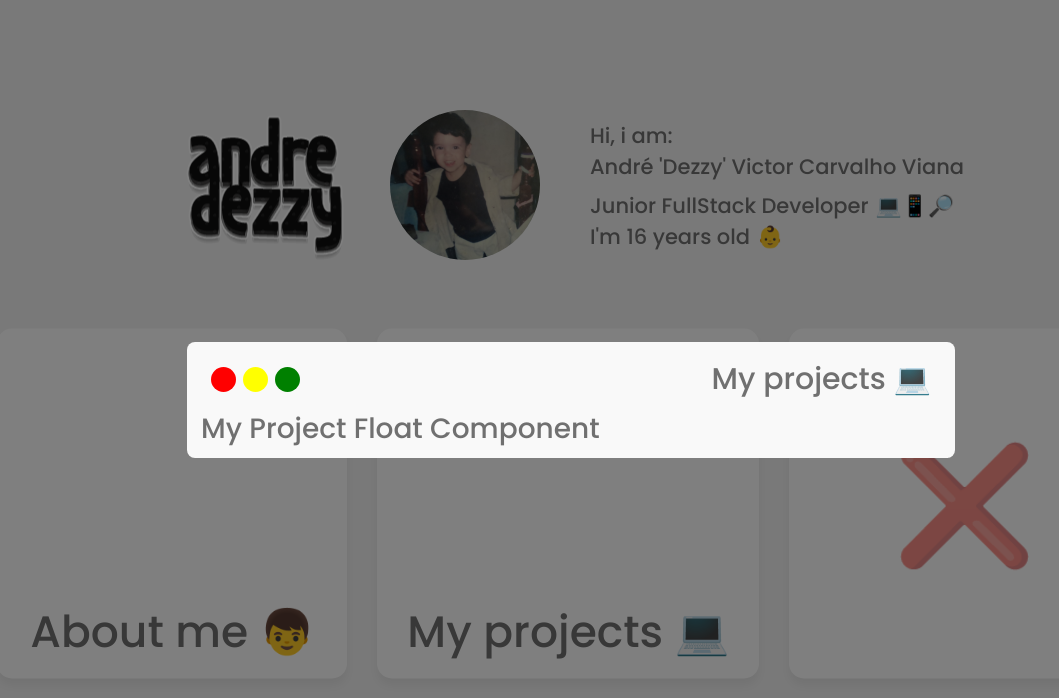
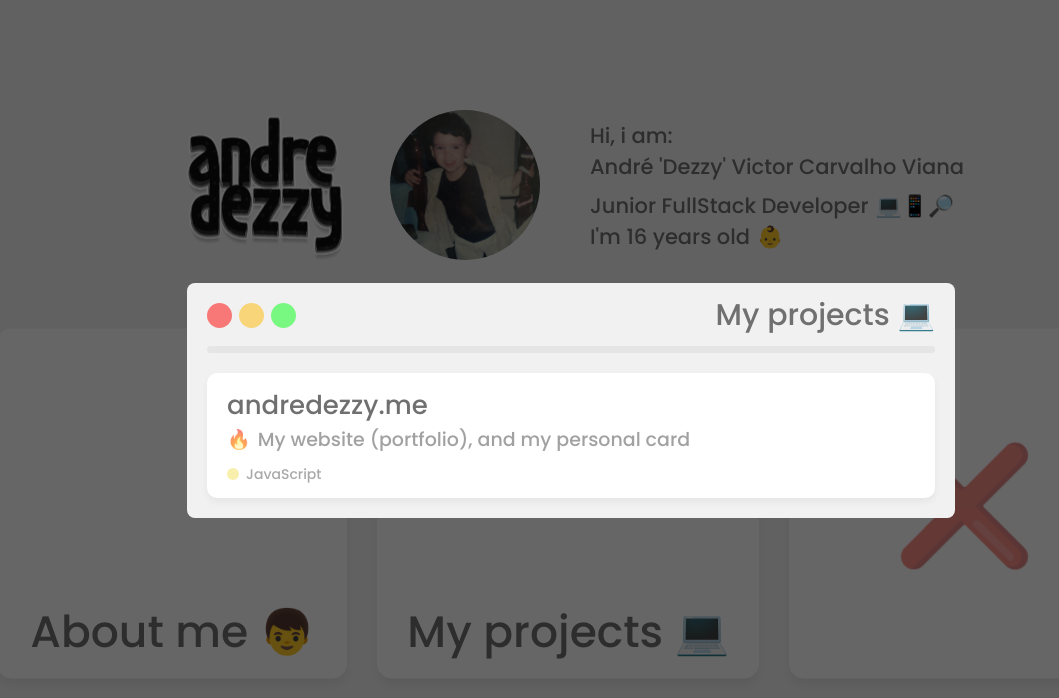
Before and after one commit to andredezzy/andredezzy.me, a React (Create React App) app: page / in a window 1280 px wide. Both pictures are taken after a click on the element "My projects 💻". Shown: the top 698 px of the page, without its empty margins (69-1128 px from the left). Built offline with nearby package versions, Linux system fonts and the light colour scheme.

Commit message:
Improve float's header & add static project card to 'My projects' :sparkles:

```diff
--- a/src/components/Float/index.jsx
+++ b/src/components/Float/index.jsx
@@ -1,7 +1,9 @@
 import React from 'react';
 import PropTypes from 'prop-types';
 
-import { Modal, Header, Circle } from './styles';
+import {
+  Modal, Header, Circle, Separator,
+} from './styles';
 
 export default function Float({
   show, title, render, onClose,
@@ -10,13 +12,15 @@ export default function Float({
     <Modal show={show} onHide={onClose}>
       <Header>
         <Header.Buttons>
-          <Circle size="25px" color="red" />
-          <Circle size="25px" color="yellow" />
-          <Circle size="25px" color="green" />
+          <Circle size="25px" color="#FF0000" onClick={onClose} />
+          <Circle size="25px" color="#FFBA00" onClick={onClose} />
+          <Circle size="25px" color="#00FF12" onClick={onClose} />
         </Header.Buttons>
 
         <Header.Title>{title}</Header.Title>
       </Header>
+
+      <Separator />
 
       {render}
     </Modal>
--- a/src/components/Float/pages/MyProjects/index.jsx
+++ /dev/null
@@ -1,11 +0,0 @@
-import React from 'react';
-
-// import { Container } from './styles';
-
-export default function MyProjects() {
-  return (
-    <div>
-      <h3>My Project Float Component</h3>
-    </div>
-  );
-}
--- a/src/components/Float/styles.js
+++ b/src/components/Float/styles.js
@@ -11,12 +11,12 @@ export const Modal = styled(BootstrapModal)`
     max-width: none;
 
     & .modal-content {
-      background: #f9f9f9;
+      background: #f1f1f1;
 
       border: 0;
       border-radius: 0.5rem;
 
-      padding: 5px 14px;
+      padding: 10px 20px 20px;
 
       transition: width 0.3s ease;
 
@@ -51,8 +51,6 @@ export const Header = styled.div`
   display: flex;
   justify-content: space-between;
   align-items: center;
-
-  padding: 10px 10px;
 `;
 
 Header.Buttons = styled.div`
@@ -61,14 +59,54 @@ Header.Buttons = styled.div`
 
 Header.Title = styled.span`
   font-size: 30px;
+
+  transition: all 0.3s ease;
+
+  @media (max-width: 576px) {
+    font-size: 24px;
+  }
+
+  @media (max-width: 320px) {
+    font-size: 22px;
+  }
 `;
 
 export const Circle = styled.div`
-  width: ${({ size }) => size || '50px'};
-  height: ${({ size }) => size || '50px'};
+  width: ${({ size }) => size};
+  height: ${({ size }) => size};
 
   background: ${({ color }) => color || '#CCC'};
+  opacity: 0.5;
+
   border-radius: 50%;
 
   margin-right: 7px;
+
+  cursor: pointer;
+
+  transition: all 0.3s ease;
+
+  &:hover {
+    opacity: 0.6;
+  }
+
+  @media (max-width: 576px) {
+    width: ${({ size }) => `calc(${size} - 7px)`};
+    height: ${({ size }) => `calc(${size} - 7px)`};
+  }
+
+  @media (max-width: 320px) {
+    width: ${({ size }) => `calc(${size} - 8px)`};
+    height: ${({ size }) => `calc(${size} - 8px)`};
+  }
 `;
+
+export const Separator = styled.div`
+  width: 100%;
+  height: 7px;
+
+  background: #e5e5e5;
+  border-radius: 100px;
+
+  margin: 8px 0 20px;
+`;
--- /dev/null
+++ b/src/components/Language/index.jsx
@@ -0,0 +1,18 @@
+import React from 'react';
+import PropTypes from 'prop-types';
+
+import { Container, Circle } from './styles';
+
+export default function Language({ label, color }) {
+  return (
+    <Container>
+      <Circle size="12px" color={color} />
+      <span>{label}</span>
+    </Container>
+  );
+}
+
+Language.propTypes = {
+  label: PropTypes.string.isRequired,
+  color: PropTypes.string.isRequired,
+};
--- /dev/null
+++ b/src/components/Language/styles.js
@@ -0,0 +1,30 @@
+import styled from 'styled-components';
+
+export const Container = styled.div`
+  display: flex;
+  align-items: center;
+
+  & > span {
+    font-size: 14px;
+    color: #707070;
+    opacity: 0.6;
+  }
+`;
+
+export const Circle = styled.div`
+  width: ${({ size }) => size || '50px'};
+  height: ${({ size }) => size || '50px'};
+
+  background: ${({ color }) => color || '#CCC'};
+  opacity: 0.5;
+
+  border-radius: 50%;
+
+  margin-right: 7px;
+
+  transition: opacity 0.3s ease;
+
+  &:hover {
+    opacity: 0.8;
+  }
+`;
--- a/src/pages/Home/index.jsx
+++ b/src/pages/Home/index.jsx
@@ -7,7 +7,7 @@ import Header from '@/components/Header';
 import Body from '@/components/Body';
 import Card from '@/components/Card';
 
-import { getComponentForCard } from '@/components/Float/pages';
+import { getComponentForCard } from '@/util/Cards';
 
 export default function Home({ setFloat }) {
   function handleOpenCard(cardId, title) {
--- a/src/styles/global.js
+++ b/src/styles/global.js
@@ -61,4 +61,8 @@ export default createGlobalStyle`
       max-width: 1220px;
     }
   }
+
+  .modal-backdrop.show {
+    opacity: .6;
+  }
 `;
--- /dev/null
+++ b/src/util/Cards/MyProjects/index.jsx
@@ -0,0 +1,25 @@
+import React from 'react';
+
+import Language from '@/components/Language';
+
+import { Container, Card } from './styles';
+
+export default function MyProjects() {
+  return (
+    <Container>
+      <Card>
+        <Card.Title>andredezzy.me</Card.Title>
+        <Card.Description>
+          <span role="img" aria-label="emoji">
+            🔥
+          </span>
+          My website (portfolio), and my personal card
+        </Card.Description>
+
+        <Card.Information>
+          <Language label="JavaScript" color="#F1E05A" />
+        </Card.Information>
+      </Card>
+    </Container>
+  );
+}
--- /dev/null
+++ b/src/util/Cards/MyProjects/styles.js
@@ -0,0 +1,40 @@
+import styled from 'styled-components';
+
+export const Container = styled.div``;
+
+export const Card = styled.div`
+  display: flex;
+  flex-direction: column;
+  justify-content: center;
+
+  width: 100%;
+  min-height: 100px;
+  max-height: 200px;
+
+  background: #fff;
+  border-radius: 10px;
+  box-shadow: 0px 4px 7px 0px rgba(0, 0, 0, 0.05);
+
+  padding: 13px 20px;
+
+  span[aria-label='emoji'] {
+    margin-right: 7px;
+  }
+`;
+
+Card.Title = styled.span`
+  font-size: 26px;
+  color: #707070;
+`;
+
+Card.Description = styled.span`
+  font-size: 19px;
+  color: #707070;
+  opacity: 0.65;
+`;
+
+Card.Information = styled.div`
+  display: flex;
+
+  margin-top: 10px;
+`;
```
Also changed, not shown: src/util/Cards/index.jsx (renamed from src/components/Float/pages/index.jsx).
